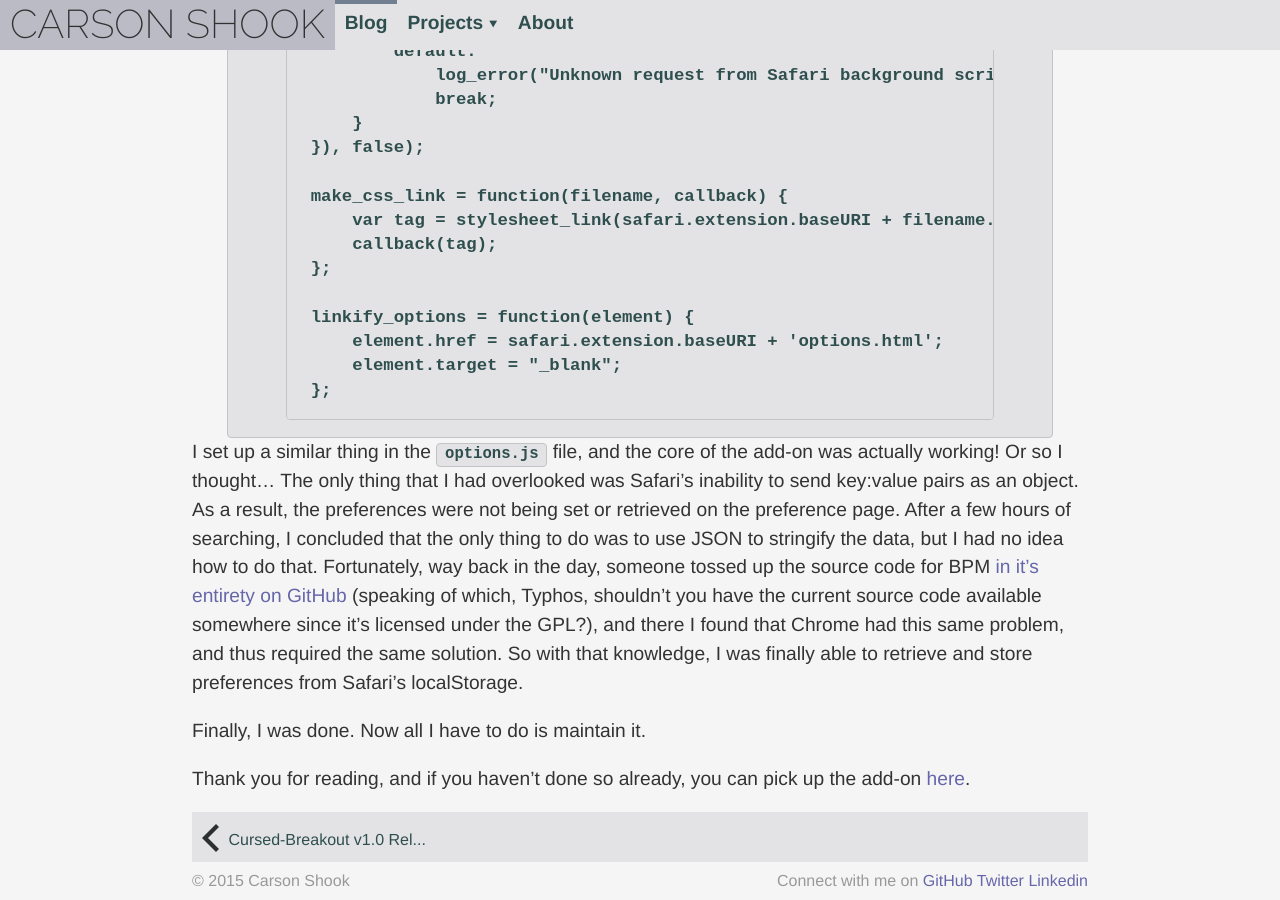
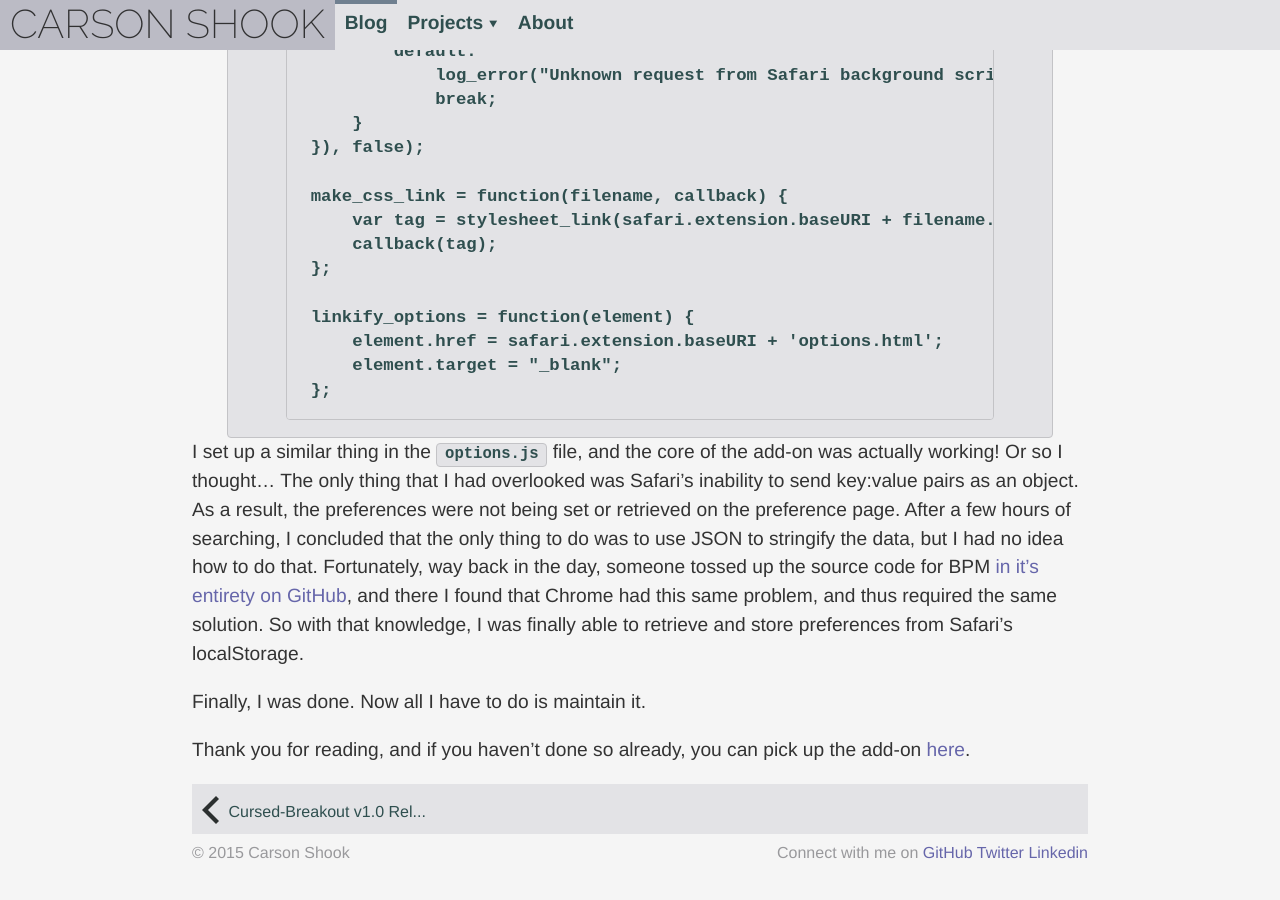
Before and after one commit to Carson-Shook/carson-shook.github.io, a Jekyll site: the page built from _posts/2015-4-25-BetterPonymotes-Now-On-Safari.md, in a window 1280 px wide and 900 px high, scrolled down 3425 px. Built offline with Jekyll 4.4.1, drawn with Linux system fonts in a browser that asks for light colours; comment, search, counter and statistics services are not loaded; after the commit the page ends 4297 px from its top, so only the background shows below that.

Commit message:
Minor edit to a post

```diff
--- a/_posts/2015-4-25-BetterPonymotes-Now-On-Safari.md
+++ b/_posts/2015-4-25-BetterPonymotes-Now-On-Safari.md
@@ -87,7 +87,7 @@ Once the backend was handled properly, it was time to add the necessary hooks to
     };
 
 I set up a similar thing in the `options.js` file, and the core of the add-on was actually working! Or so I thought...
-The only thing that I had overlooked was Safari's inability to send key:value pairs as an object. As a result, the preferences were not being set or retrieved on the preference page. After a few hours of searching, I concluded that the only thing to do was to use JSON to stringify the data, but I had no idea how to do that. Fortunately, way back in the day, someone tossed up the source code for BPM [in it's entirety on GitHub](https://github.com/CoRD-Dev/bpm-ancient) (speaking of which, Typhos, shouldn't you have the current source code available somewhere since it's licensed under the GPL?), and there I found that Chrome had this same problem, and thus required the same solution. So with that knowledge, I was finally able to retrieve and store preferences from Safari's localStorage.
+The only thing that I had overlooked was Safari's inability to send key:value pairs as an object. As a result, the preferences were not being set or retrieved on the preference page. After a few hours of searching, I concluded that the only thing to do was to use JSON to stringify the data, but I had no idea how to do that. Fortunately, way back in the day, someone tossed up the source code for BPM [in it's entirety on GitHub](https://github.com/CoRD-Dev/bpm-ancient), and there I found that Chrome had this same problem, and thus required the same solution. So with that knowledge, I was finally able to retrieve and store preferences from Safari's localStorage.
 
 Finally, I was done. Now all I have to do is maintain it.
 
```
